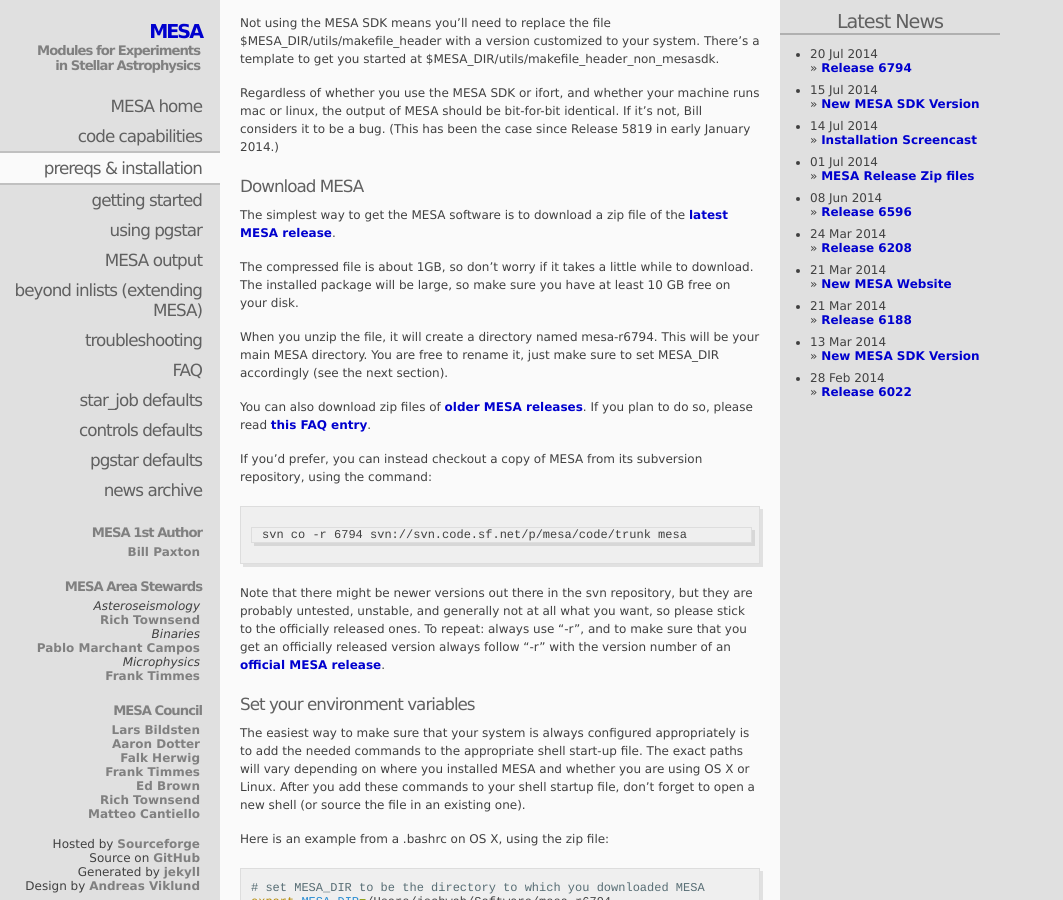
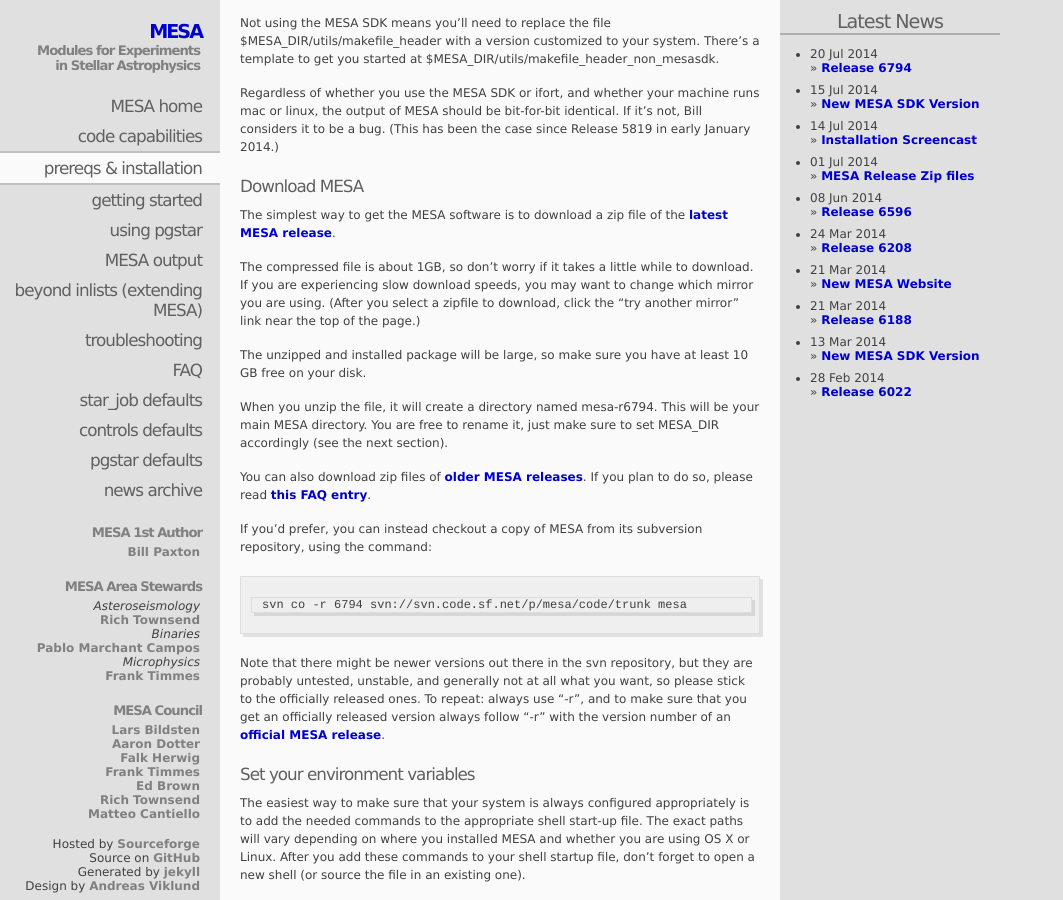
Before and after one commit to MESAHub/mesa-website, a Jekyll site: the page built from 02-prereqs.markdown, in a window 1280 px wide and 900 px high, scrolled down 1710 px. Shown: the whole window, without its empty margins (0-1063 px from the left). Built offline with Jekyll 4.4.1, drawn with Linux system fonts in a browser that asks for light colours; Markdown is read by kramdown in place of the engine named in the settings.

Commit message:
Add note about slow download speeds

```diff
--- a/02-prereqs.markdown
+++ b/02-prereqs.markdown
@@ -110,8 +110,13 @@
 [release]:http://sourceforge.net/projects/mesa/files/releases/mesa-r{{site.version}}.zip/download
 
 The compressed file is about 1GB, so don't worry if it takes a little
-while to download.  The installed package will be large, so make sure
-you have at least 10 GB free on your disk.
+while to download.  If you are experiencing slow download speeds, you
+may want to change which mirror you are using.  (After you select a
+zipfile to download, click the "try another mirror" link near the top
+of the page.)
+
+The unzipped and installed package will be large, so make sure you
+have at least 10 GB free on your disk.
 
 When you unzip the file, it will create a directory named
 mesa-r{{site.version}}.  This will be your main MESA directory.  You
```
Also changed, not shown: 08-faq.markdown (+8 -0 lines).
